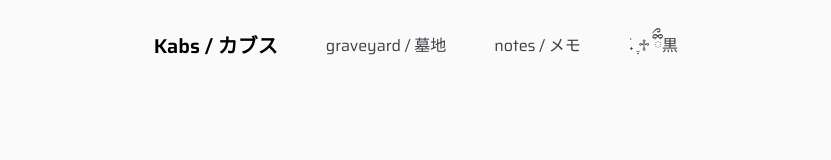
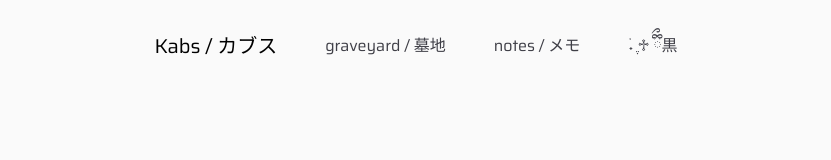
Before and after one commit to kabsmeiou/kabs.info.v2, a Next.js app: page / in a window 1280 px wide. Shown: the top 160 px of the page, without its empty margins (224-1055 px from the left). Built offline with nearby package versions, Linux system fonts and the light colour scheme; no server answers; a web font is replaced by a local one.

Commit message:
ref nav content on resize

```diff
--- a/src/app/components/Navigation.tsx
+++ b/src/app/components/Navigation.tsx
@@ -1,10 +1,13 @@
 'use client';
 
 import { useEffect, useState } from 'react';
+import { usePathname } from 'next/navigation';
+
 
 export default function Navigation() {
     const [isScrolled, setIsScrolled] = useState(false);
     const [isDark, setIsDark] = useState(false);
+    const pathname = usePathname();
 
     useEffect(() => {
         const handleScroll = () => {
@@ -46,19 +49,20 @@ export default function Navigation() {
 
     return (
         <nav className={`sticky top-0 mx-auto max-w-4xl w-full pt-6 px-8 flex justify-center items-center rounded-lg z-50 transition-all duration-300`}>
-            <div className={`flex space-x-12 items-center px-6 py-2 rounded-full ${
+            <div className={`flex space-x-12 items-center px-4 sm:px-6 py-2 rounded-full ${
             isScrolled
                 ? 'backdrop-blur-sm bg-zinc-200/60 dark:bg-zinc-900/70 shadow-lg border-b border-zinc-200/50 dark:border-zinc-800/50'
                 : ''
         }`}>
-                <a href="/" className="text-xl font-semibold text-black dark:text-zinc-50">
-                Kabs / カブス
+                <a href="/" className="text-sm sm:text-xl text-black dark:text-zinc-50">
+                    <span className="hidden sm:inline">Kabs / </span>カブス
                 </a>
-                <a href="/projects" className="text-zinc-700 dark:text-zinc-300 hover:text-[var(--color-primary)] transition-colors">
-                    graveyard / 墓地
+                <a href="/projects" className={`text-sm sm:text-base text-zinc-700 dark:text-zinc-300 hover:text-[var(--color-primary)] transition-colors ${pathname?.startsWith('/projects') ? 'font-semibold' : ''}`}>
+                    {/* if sm dont show graveyard */}
+                    <span className="hidden sm:inline">graveyard / </span>墓地
                 </a>
-                <a href="/blogs" className="text-zinc-700 dark:text-zinc-300 hover:text-[var(--color-primary)] transition-colors">
-                    notes / メモ
+                <a href="/blogs" className={`text-sm sm:text-base text-zinc-700 dark:text-zinc-300 hover:text-[var(--color-primary)] transition-colors ${pathname?.startsWith('/blogs') ? 'font-semibold' : ''}`}>
+                    <span className="hidden sm:inline">notes / </span>メモ
                 </a>
                 {/* <p>.ᐟ .ᐟ .𖥔 ݁ ˖</p> */}
                 {/* dark mode / light mode button */}
```
